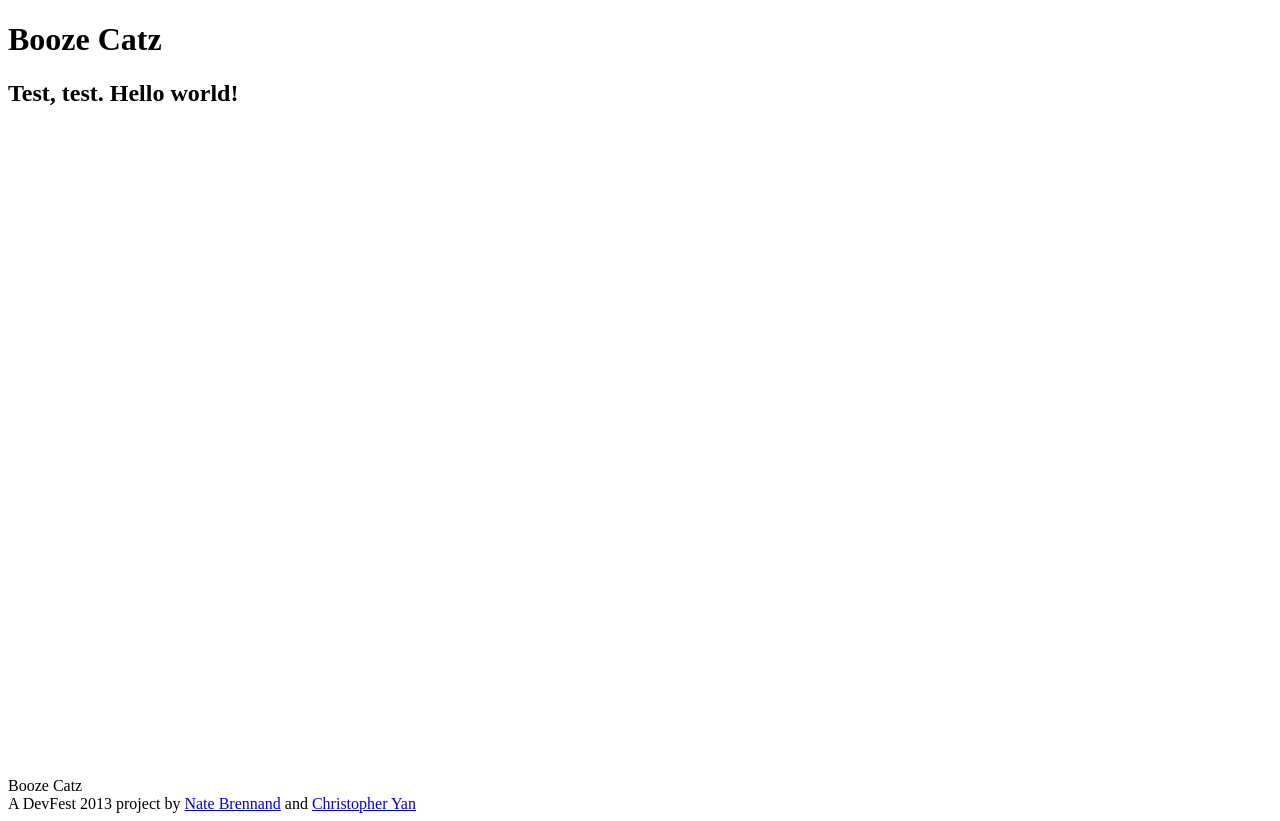
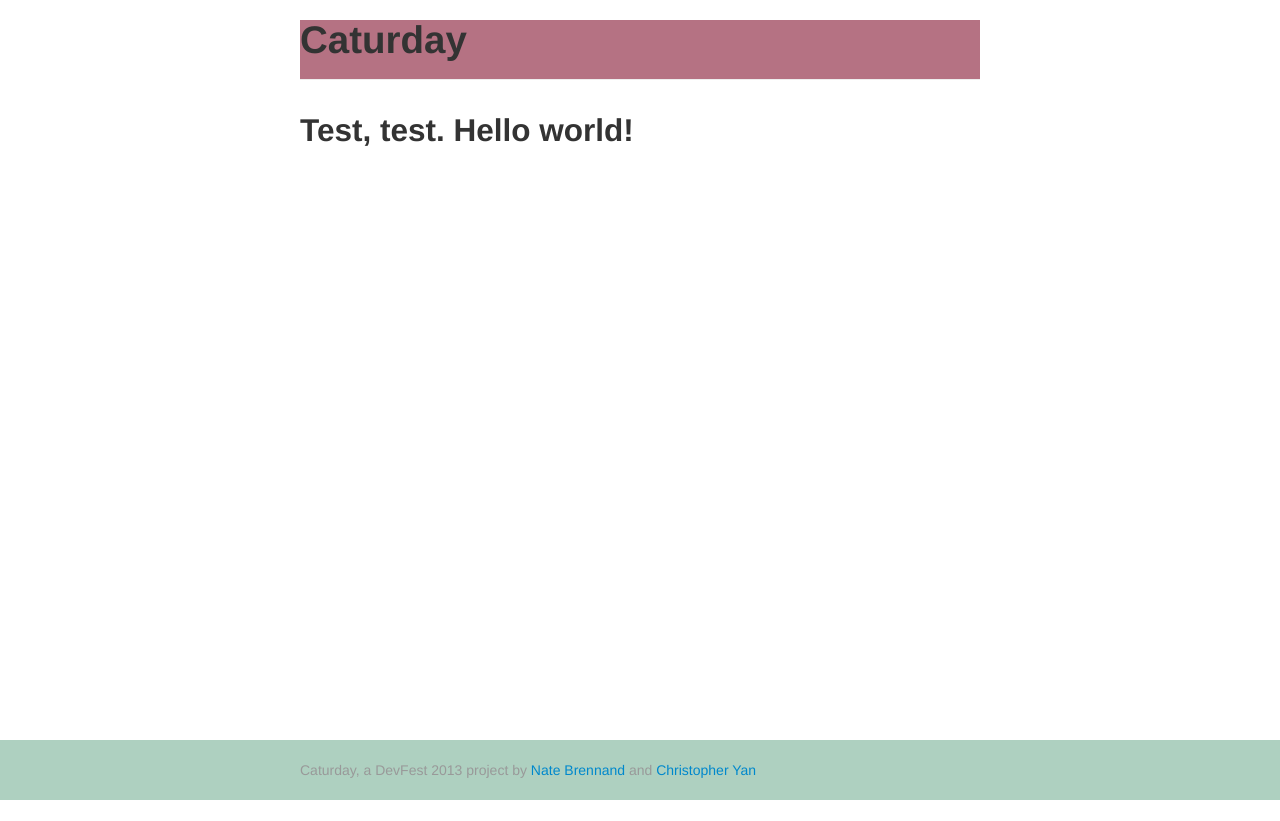
Before and after one commit to natebrennand/caturday, a Flask app: page / in a window 1280 px wide. After the commit the page ends 800 px from the top, so only its background shows below. Run offline with Flask 2, Linux system fonts and the light colour scheme; some libraries are stand-ins or nearby versions.

Commit message:
Got Bootstrap running properly and started integrating colors.

```diff
--- a/static/assets/css/style.css
+++ b/static/assets/css/style.css
@@ -1,9 +1,11 @@
+
 
 html,
 body {
   height: 100%;
   /* The html and body elements cannot have any padding or margin. */
 }
+
 /* Wrapper for page content to push down footer */
 #wrap {
 	min-height: 100%;
@@ -17,9 +19,7 @@ body {
 #footer {
 	height: 60px;
 }
-#footer {
-	background-color: #f5f5f5;
-}
+
 
 /* Lastly, apply responsive CSS fixes as necessary */
 @media (max-width: 767px) {
@@ -39,3 +39,23 @@ body {
 .container .credit {
 	margin: 20px 0;
 }
+
+
+/* COLOR
+Cornucopia Palette
+http://www.colourlovers.com/palette/2669359/LiveAsWeDreamAlone
+
+main red		#9B0231
+pinkish			#B8154E
+maroon-pink		#B57283
+light teal 		#AED0C0
+ocean			#94BBB6
+
+*/
+
+.page-header {
+	background-color: #B57283;
+}
+#footer {
+	background-color: #AED0C0;
+}
--- a/templates/base.html
+++ b/templates/base.html
@@ -9,8 +9,9 @@
     <meta name="author" content="Nate Brennand">
 
     <!-- CSS -->
-    <link href="../assets/css/style.css" rel="stylesheet">
-    <link href="../assets/css/bootstrap-responsive.css" rel="stylesheet">
+    <link href="../static/assets/css/style.css" rel="stylesheet">
+    <link href="../static/assets/css/bootstrap.css" rel="stylesheet">
+    <link href="../static/assets/css/bootstrap-responsive.css" rel="stylesheet">
 
     <!-- HTML5 shim, for IE6-8 support of HTML5 elements -->
     <!--[if lt IE 9]>
@@ -47,9 +48,19 @@
       <div id="push"></div>
     </div>
 
+<!--
     <footer>
         <p>Booze Catz<br>A DevFest 2013 project by <a href="https://github.com/nsb2142">Nate Brennand</a> and <a href="https://github.com/wordnumber">Christopher Yan</a></p>
     </footer>
+-->
+
+    <div id="footer">
+      <div class="container">
+        <p class="muted credit">
+          Caturday, a DevFest 2013 project by <a href="https://github.com/nsb2142">Nate Brennand</a> and <a href="https://github.com/wordnumber">Christopher Yan</a>
+        </p>
+      </div>
+    </div>
 
 
     <!-- Le javascript
--- a/templates/index.html
+++ b/templates/index.html
@@ -1,7 +1,7 @@
 {% extends "base.html" %}
 
 {% block h1 %}
-Booze Catz
+Caturday
 {% endblock %}
 
 {% block body %}
```
Also changed, not shown: 1 other file.
